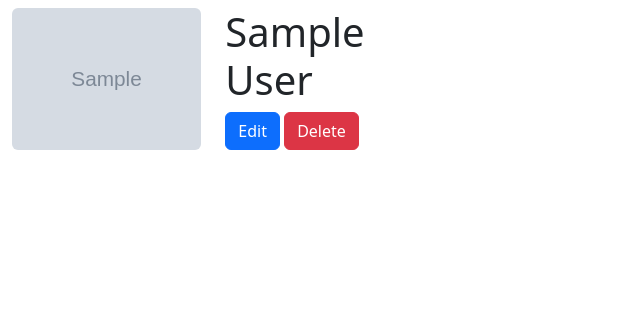
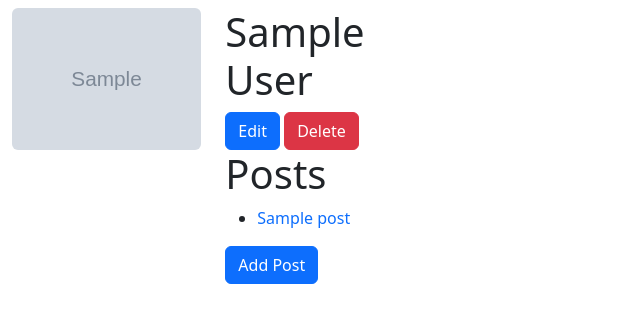
Before and after one commit to ChuckTheWebster/blogly, a Flask app: page /users/1 in a window 1280 px wide. Shown: the top 323 px of the page, without its empty margins (0-640 px from the left). Run offline with Flask 3, Linux system fonts and the light colour scheme; tables that the repository leaves empty hold one stand-in row (values such as "Sample post"); grey boxes marked "Sample" are stand-in pictures.

Commit message:
create Post model and add posts to user page

```diff
--- a/app.py
+++ b/app.py
@@ -2,7 +2,7 @@
 
 from flask import Flask, redirect, render_template, request
 from flask_debugtoolbar import DebugToolbarExtension
-from models import db, connect_db, User, DEFAULT_IMAGE_URL
+from models import db, connect_db, User, DEFAULT_IMAGE_URL, Post
 
 app = Flask(__name__)
 app.config["SQLALCHEMY_DATABASE_URI"] = "postgresql:///blogly"
@@ -63,7 +63,9 @@ def show_user(user_id):
     """Shows detailed information about a specific user."""
 
     user = User.query.get_or_404(user_id)
-    return render_template("user-details.html", user=user)
+    posts = user.posts
+
+    return render_template("user-details.html", user=user, posts=posts)
 
 
 @app.get("/users/<int:user_id>/edit")
@@ -101,3 +103,31 @@ def delete_user(user_id):
     User.query.filter(User.id == user_id).delete()
     db.session.commit()
     return redirect("/users")
+
+
+@app.get('/users/<int:user_id>/posts/new')
+def new_post(user_id):
+    """Displays form for user to add a new post"""
+
+    user = User.query.get_or_404(user_id)
+
+    return render_template("new-post.html", user=user)
+
+@app.post('/users/<int:user_id>/posts/new')
+def add_post(user_id):
+    """Adds new post for current user id"""
+
+    title = request.form['title']
+    content = request.form['content']
+
+    post = Post(title=title, content=content, user_id=user_id)
+
+    db.session.add(post)
+    db.session.commit()
+
+    return redirect(f"/users/{user_id}")
+
+
+
+# 1. Submit a few posts with what we just built
+# 2. Edit old route & html (user details) and populate with posts
--- a/templates/user-details.html
+++ b/templates/user-details.html
@@ -25,6 +25,20 @@
           </button>
         </form>
       </div>
+        <h1>Posts</h1>
+
+        <ul>
+          {% for post in posts %}
+          <li><a href="/" class="link-primary text-decoration-none">{{ post.title }}</a></li>
+          {% endfor %}
+        </ul>
+
+        <form action="/users/{{ user.id }}/posts/new">
+          <button class="btn btn-primary" type="submit">Add Post</button>
+        </form>
+
+
+
     </div>
   </div>
 </div>
```
Also changed, not shown: models.py (+14 -0 lines), templates/new-post.html (added, +35 -0 lines).
